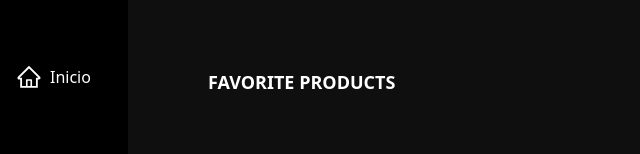
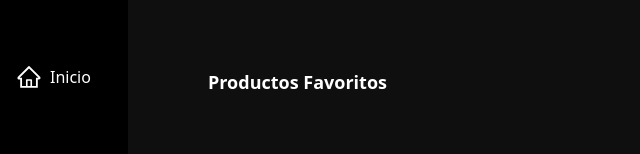
Before and after one commit to fernandogbz/comercioTech, a React (Vite) app in the folder frontend/: page /favorite in a window 1280 px wide. Shown: the top 154 px of the page, without its empty margins (0-640 px from the left). Built offline with nearby package versions, Linux system fonts and the light colour scheme.

Commit message:
Favorites component basic structure

```diff
--- a/frontend/src/pages/Products/Favorites.jsx
+++ b/frontend/src/pages/Products/Favorites.jsx
@@ -8,7 +8,7 @@ const Favorites = () => {
   return (
     <div className="ml-[10rem]">
       <h1 className="text-lg font-bold ml-[3rem] mt-[3rem]">
-        FAVORITE PRODUCTS
+        Productos Favoritos
       </h1>
 
       <div className="flex flex-wrap">
```
